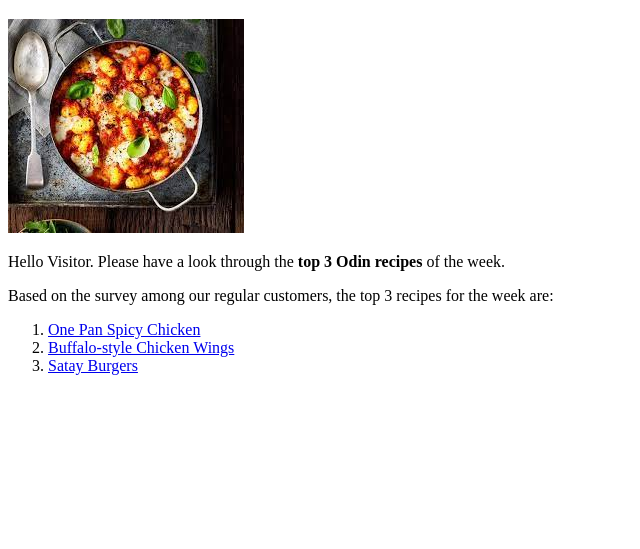
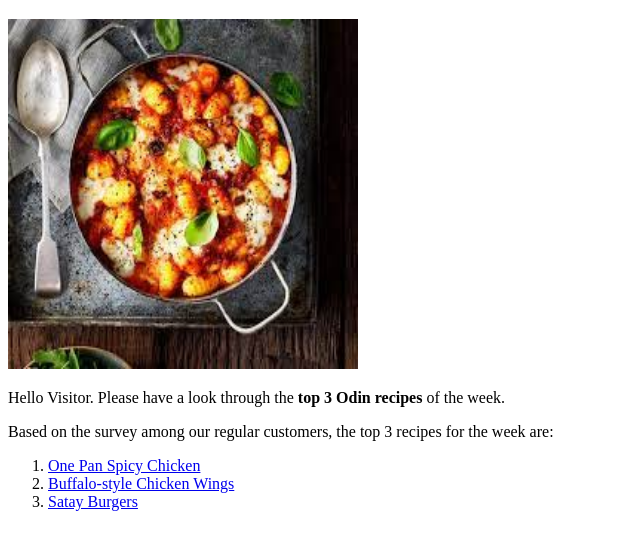
Before and after one commit to thpbbk/odin-recipes, a plain HTML site: page index.html in a window 1280 px wide. Shown: the part 61-610 px from the top of the page, without its empty margins (0-640 px from the left). Drawn offline with Linux system fonts and the light colour scheme.

Commit message:
Project completed.

```diff
--- a/index.html
+++ b/index.html
@@ -5,7 +5,7 @@
 </head>
 <body>
    <h1>Odin Recipes</h1>
-   <img src="./images/recipe.jpg">
+   <img src="./images/recipe.jpg" width="350" height="350">
    <p>Hello Visitor. Please have a look through the <strong>top 3 Odin recipes</strong> of the week.</p>
    <p>Based on the survey among our regular customers, the top 3 recipes for the week are:</p>
    <ol>
```
